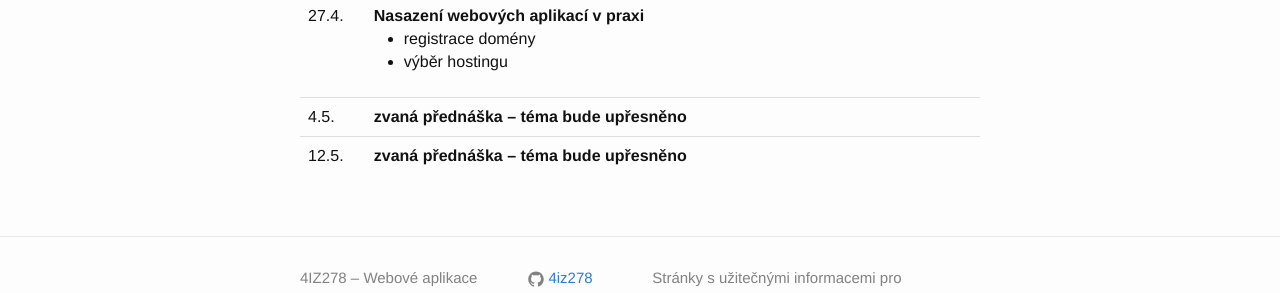
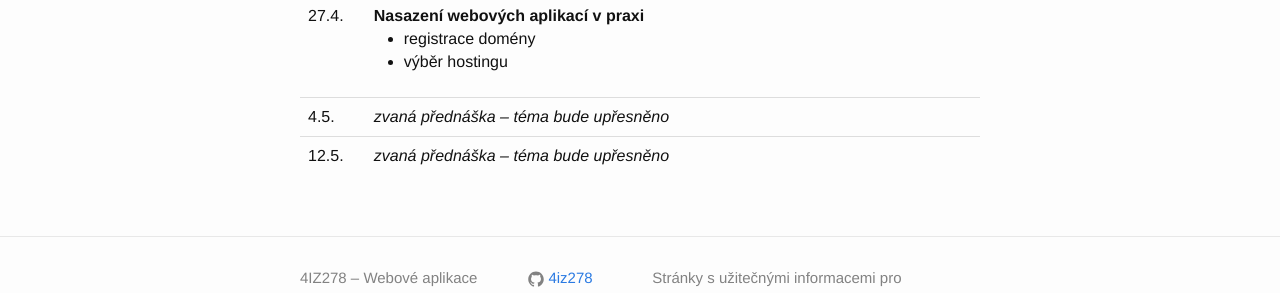
Before and after one commit to 4iz278/4iz278.github.io, a Jekyll site: the page built from prednasky/index.html, in a window 1280 px wide. Shown: the part 1161-1454 px from the top of the page. Built offline with Jekyll 4.4.1, drawn with Linux system fonts in a browser that asks for light colours; nearby versions of some CDN libraries.

Commit message:
Formátování

```diff
--- a/prednasky/index.html
+++ b/prednasky/index.html
@@ -100,7 +100,7 @@ title: Přednášky
     </tr>
     <tr>
       <td>4.5.</td>
-      <td><strong>zvaná přednáška – téma bude upřesněno</strong></td>
+      <td><em>zvaná přednáška – téma bude upřesněno</em></td>
       <!--
       <td><strong><a href="2017/2017-05-05-rails-prednaska-vse.pdf">Ruby on Rails</a></strong> (Jiří Hradil)<br/>
         Protože vývoj webových aplikací není jen PHP. Přijďte na
@@ -110,7 +110,7 @@ title: Přednášky
     </tr>
     <tr>
       <td>12.5.</td>
-      <td><strong>zvaná přednáška – téma bude upřesněno</strong></td>
+      <td><em>zvaná přednáška – téma bude upřesněno</em></td>
     </tr>
   </tbody>
 </table>
```
